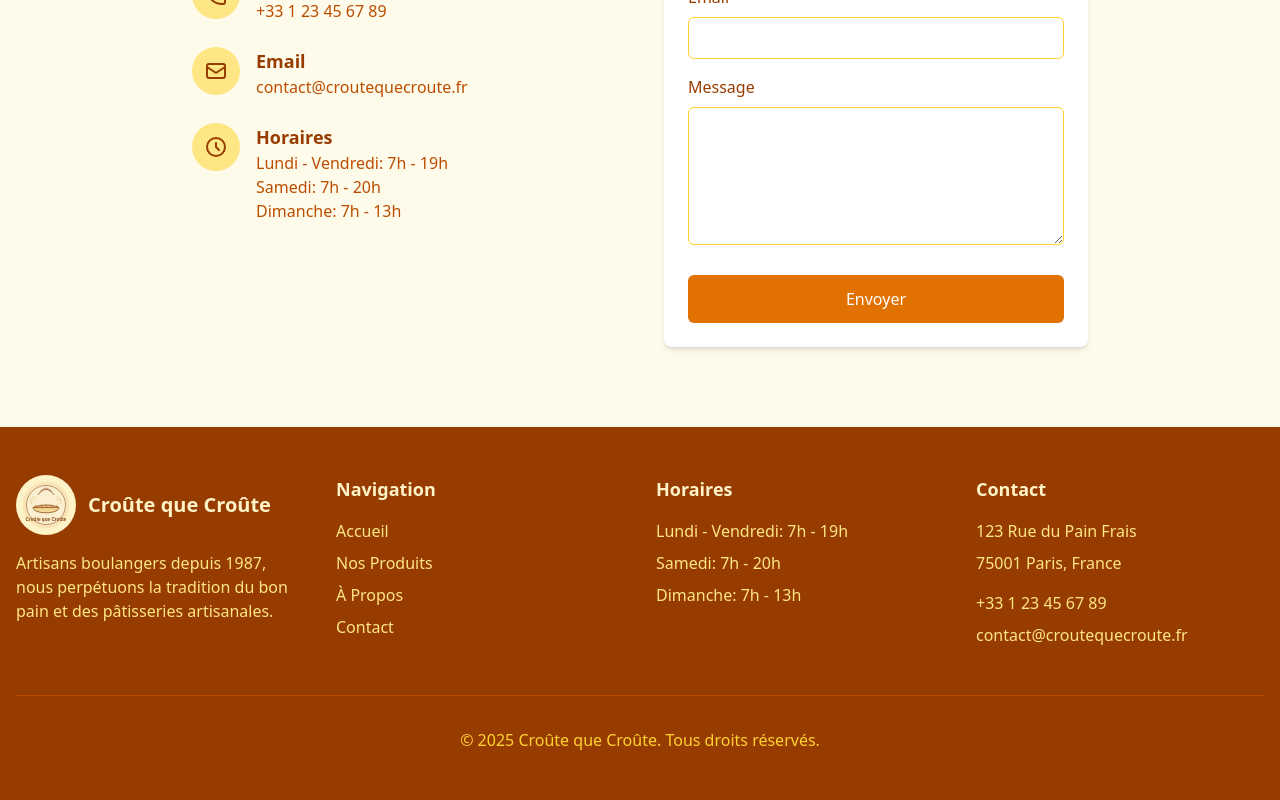
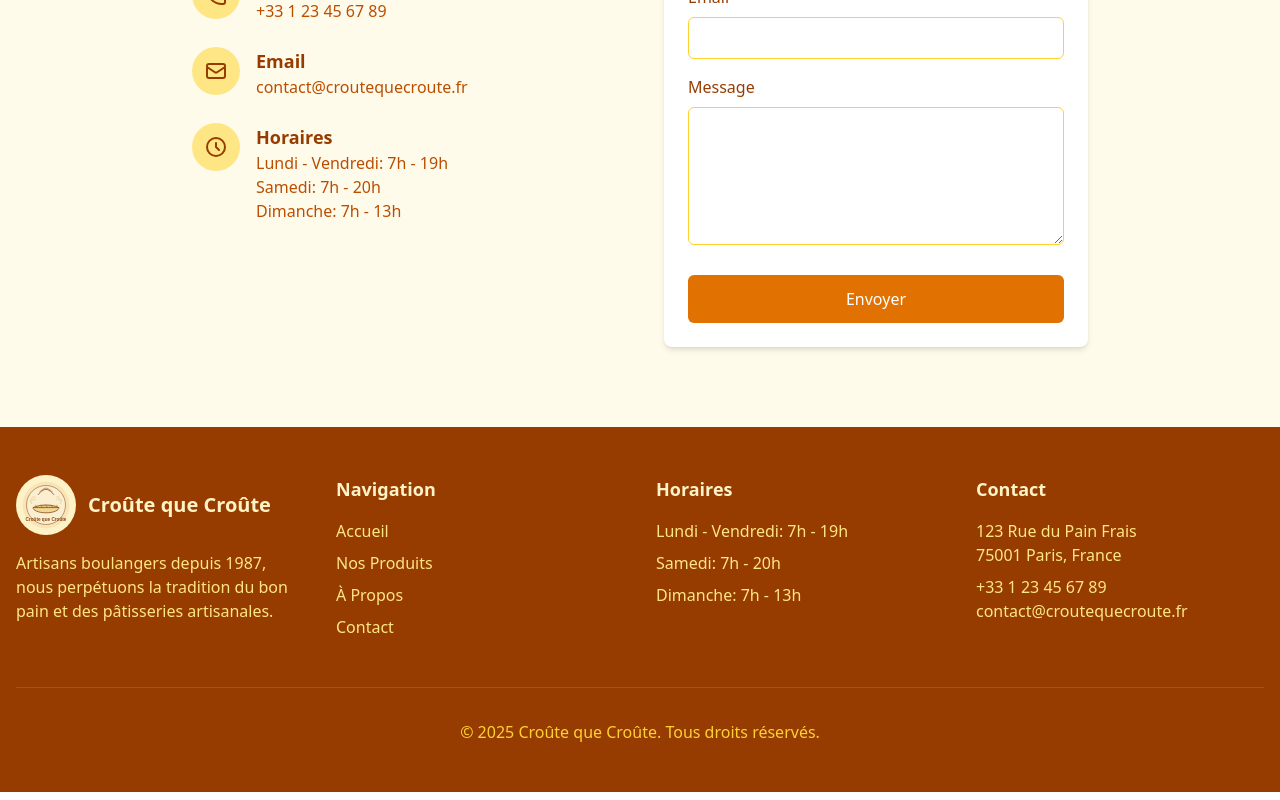
Before and after one commit to SautiereQDev/croute_que_croute, a Next.js app: page / in a window 1280 px wide. Shown: the part 1925-2725 px from the top of the page. Built offline with nearby package versions, Linux system fonts and the light colour scheme; a web font is replaced by a local one.

Commit message:
add links on footer

```diff
--- a/src/components/Footer.tsx
+++ b/src/components/Footer.tsx
@@ -1,4 +1,5 @@
 import { motion } from "framer-motion";
+import { Zain } from "next/font/google";
 import Image from "next/image";
 import Link from "next/link";
 
@@ -111,10 +112,17 @@ const Footer = () => {
                 Contact
               </h3>
               <address className="not-italic text-amber-200 space-y-2">
-                <p>123 Rue du Pain Frais</p>
+                <a href="https://www.google.com/maps/place/123+Rue+au+Pain,+78100+Saint-Germain-en-Laye/@48.8977239,2.0882104,17z/data=!3m1!4b1!4m9!1m2!2m1!1s123+Rue+du+Pain+Frais!3m5!1s0x47e6882c49c8d495:0x609881d35ef5ca4e!8m2!3d48.897724!4d2.0930813!15sChUxMjMgUnVlIGR1IFBhaW4gRnJhaXOSARBnZW9jb2RlZF9hZGRyZXNz4AEA?hl=fr&entry=ttu&g_ep=EgoyMDI1MDMxOC4wIKXMDSoASAFQAw%3D%3D">
+                  123 Rue du Pain Frais
+                </a>
                 <p>75001 Paris, France</p>
-                <p className="mt-4">+33 1 23 45 67 89</p>
-                <p>contact@croutequecroute.fr</p>
+                <a href="tel:+33123456789" className="mt-4">
+                  +33 1 23 45 67 89
+                </a>
+                <br />
+                <a href="mailto:contact@croutequecroute.fr">
+                  contact@croutequecroute.fr
+                </a>
               </address>
             </motion.div>
           </div>
```
